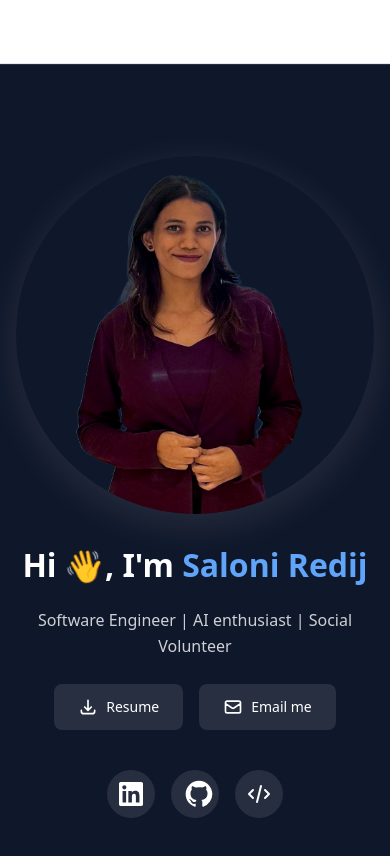
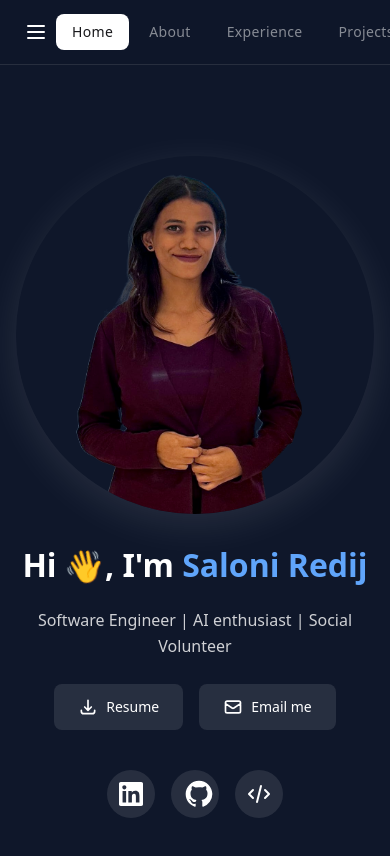
Before and after one commit to saloniredij/my-portfolio, a React (Vite) app: page / in a window 390 px wide. Shown: the top 856 px of the page. Built offline with nearby package versions, Linux system fonts and the light colour scheme.

Commit message:
fixed responsive design and mobile navbar

```diff
--- a/src/App.jsx
+++ b/src/App.jsx
@@ -12,11 +12,13 @@ import Footer from './components/Footer'
 function App() {
   return (
     <ThemeProvider>
-      <div className="min-h-screen">
+      <div style={{ width: '100%', margin: '0 auto', minHeight: '100vh', display: 'flex', flexDirection: 'column' }}>
         <Header />
 
+
         {/* Main content area with sections */}
-        <main>
+        <main style={{ width: '100%', margin: '0 auto' }}>
+
           <Home />
           <About />
           <Experience />
--- a/src/components/Header.jsx
+++ b/src/components/Header.jsx
@@ -9,26 +9,14 @@ const Header = () => {
     <header className={`header ${theme}`}>
       <div className="header-container">
         <div className="header-content">
-          {/* Logo/Brand */}
-          <div className="header-logo">
-            <a
-              href="#home"
-              onClick={(e) => {
-                e.preventDefault()
-                document.getElementById('home')?.scrollIntoView({ behavior: 'smooth' })
-              }}
-              className="header-logo-link"
-            >
-              Saloni Redij
-            </a>
-          </div>
-
-          {/* Navigation */}
+          {/* Navigation (desktop) */}
           <Navigation />
 
-          {/* Theme Toggle */}
-          <div className="header-theme-toggle">
-            <ThemeToggle />
+          {/*theme toggle */}
+          <div className="header-controls">
+            <div className="header-theme-toggle">
+              <ThemeToggle />
+            </div>
           </div>
         </div>
       </div>
--- a/src/components/MobileMenu.jsx
+++ b/src/components/MobileMenu.jsx
@@ -6,20 +6,15 @@ const MobileMenu = ({ activeSection, onSectionChange, isOpen, onClose }) => {
   return (
     <>
       {/* Mobile menu overlay */}
-      {isOpen && (
-        <div
-          className="fixed inset-0 bg-black/50 z-40 md:hidden"
-          onClick={onClose}
-        />
-      )}
+      <div
+        className={`mobile-menu-overlay ${isOpen ? 'open' : ''}`}
+        onClick={onClose}
+        aria-hidden={!isOpen}
+      />
 
-      {/* Mobile menu */}
-      <div className={`
-        fixed top-16 left-0 right-0 bg-white dark:bg-slate-900 border-b border-slate-200 dark:border-slate-700
-        transform transition-transform duration-200 ease-in-out z-50 md:hidden
-        ${isOpen ? 'translate-y-0' : '-translate-y-full'}
-      `}>
-        <nav className="px-4 py-4 space-y-2">
+      {/* Mobile menu panel */}
+      <div className={`mobile-menu-panel ${isOpen ? 'open' : ''}`} role="dialog" aria-hidden={!isOpen}>
+        <nav className="mobile-menu-nav">
           {navigationItems.map((item) => (
             <NavLink
               key={item.id}
--- a/src/components/Navigation.jsx
+++ b/src/components/Navigation.jsx
@@ -66,6 +66,12 @@ const Navigation = () => {
 
   return (
     <>
+      {/* Mobile Menu Button - appears on left on mobile */}
+      <MobileMenuButton
+        isOpen={isMobileMenuOpen}
+        onClick={toggleMobileMenu}
+      />
+
       {/* Desktop Navigation */}
       <nav className="header-nav" ref={navRef}>
         {/* Single sliding active box */}
@@ -81,14 +87,6 @@ const Navigation = () => {
         ))}
       </nav>
 
-      {/* Mobile Menu Button */}
-      <div className="md:hidden">
-        <MobileMenuButton
-          isOpen={isMobileMenuOpen}
-          onClick={toggleMobileMenu}
-        />
-      </div>
-
       {/* Mobile Menu */}
       <MobileMenu
         activeSection={activeSection}
--- a/src/styles/base.css
+++ b/src/styles/base.css
@@ -1,15 +1,32 @@
 /* Reset and base styles */
 * { margin: 0; padding: 0; box-sizing: border-box; }
 
-html { scroll-behavior: smooth; }
+html {
+  scroll-behavior: smooth;
+  width: 100%;
+}
 
 body {
+  width: 100%;
+  margin: 0 auto;
   font-family: var(--font-family-brand), system-ui, sans-serif;
   line-height: 1.6;
   font-weight: 400;
   transition: background-color 0.3s ease, color 0.3s ease;
   color: rgb(0, 0, 0);
   background-color: rgb(255, 255, 255);
+}
+
+main {
+  width: 100%;
+  margin: 0 auto;
+  display: flex;
+  flex-direction: column;
+}
+
+#root {
+  width: 100%;
+  margin: 0 auto;
 }
 
 /* Ensure proper color scheme */
```
